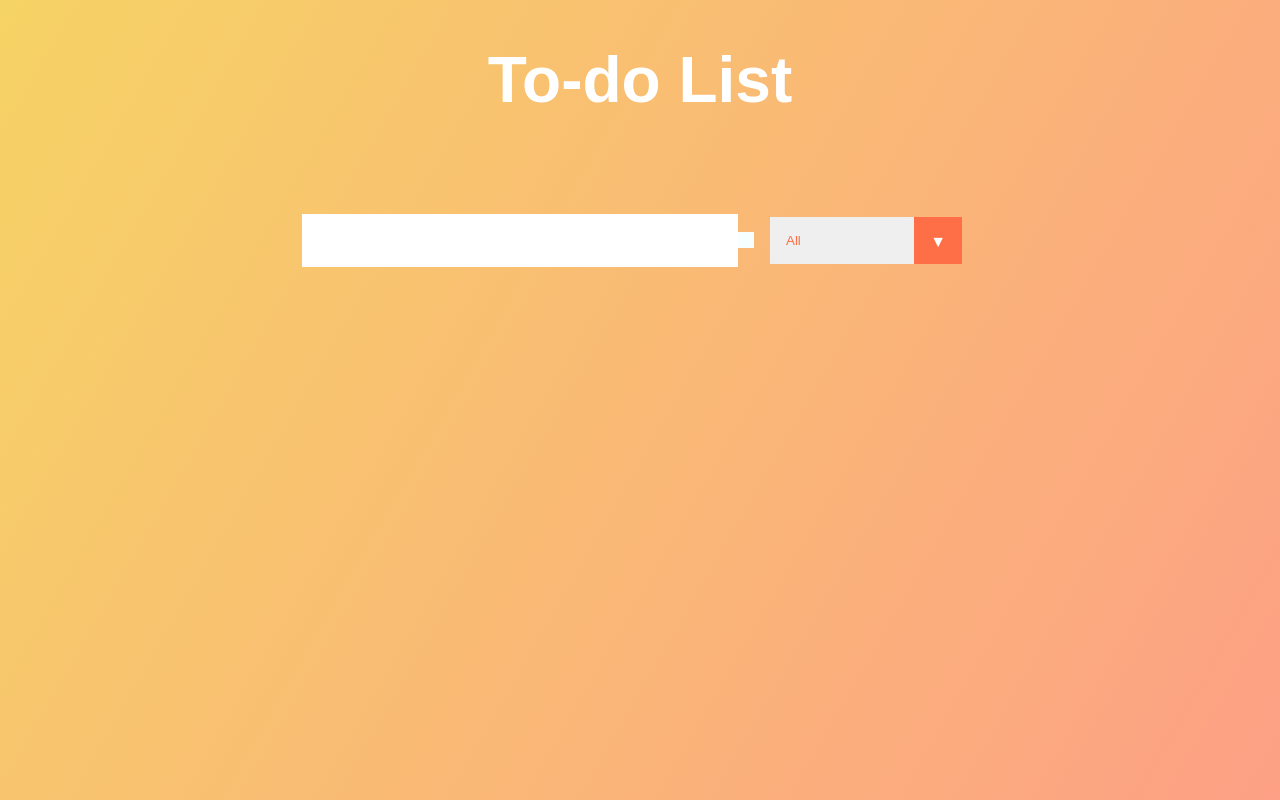
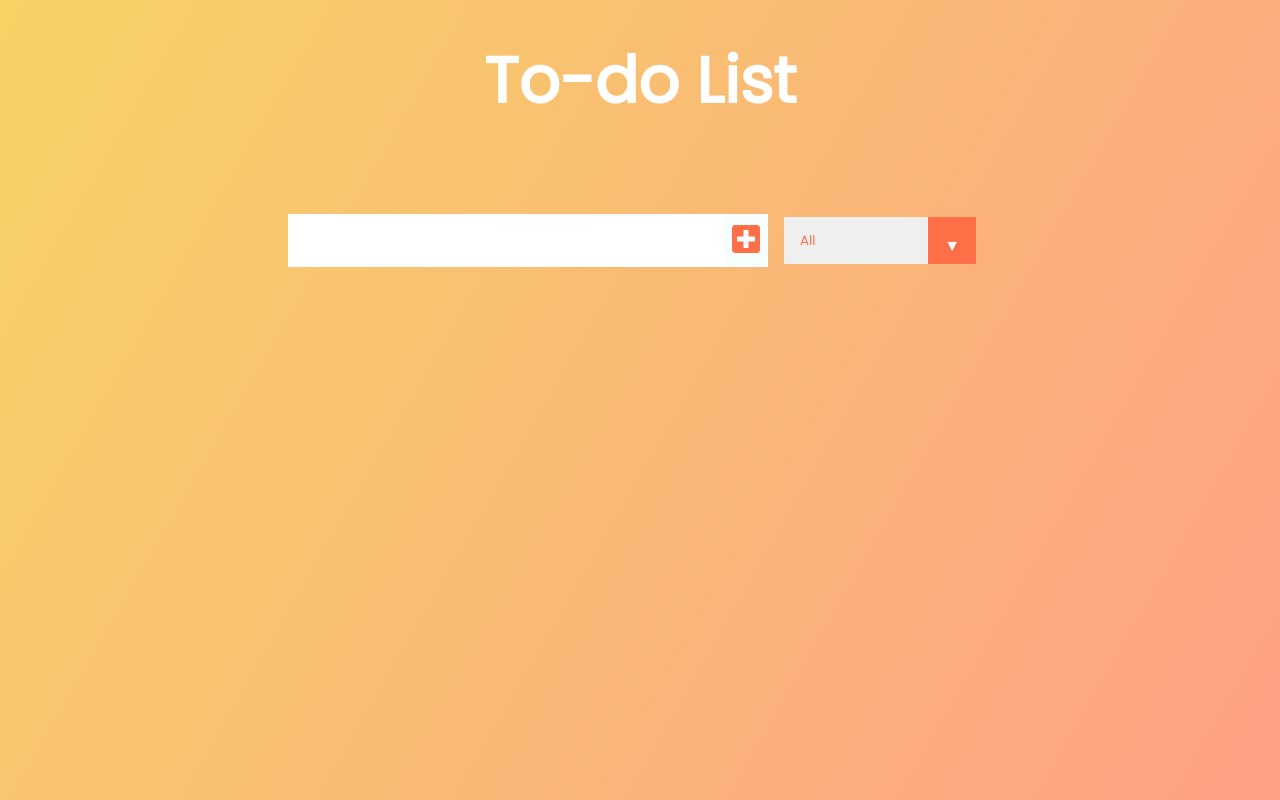
Before and after one commit to kelvinltse/react, a React (Create React App) app in the folder todo-list/: page / in a window 1280 px wide. Built offline with nearby package versions, Linux system fonts and the light colour scheme.

Commit message:
setting up state

```diff
--- a/todo-list/public/index.html
+++ b/todo-list/public/index.html
@@ -25,6 +25,16 @@
       Learn how to configure a non-root public URL by running `npm run build`.
     -->
     <title>React App</title>
+    <link
+      href="https://fonts.googleapis.com/css?family=Poppins&display=swap"
+      rel="stylesheet"
+    />
+    <link
+      rel="stylesheet"
+      href="https://cdnjs.cloudflare.com/ajax/libs/font-awesome/5.12.1/css/all.min.css"
+      integrity="sha256-mmgLkCYLUQbXn0B1SRqzHar6dCnv9oZFPEC1g1cwlkk="
+      crossorigin="anonymous"
+    />
   </head>
   <body>
     <noscript>You need to enable JavaScript to run this app.</noscript>
--- a/todo-list/src/App.js
+++ b/todo-list/src/App.js
@@ -1,13 +1,20 @@
+import React, { useState } from 'react';
 import './App.css';
 import Form from './components/Form';
+import TodoList from './components/TodoList';
 
 function App() {
+
+  const [inputText, setInputText] = useState("");
+  const [todos, setTodos] = useState([]);
+
   return (
     <div className="App">
       <header>
         <h1>To-do List</h1>
       </header>
-      <Form />
+      <Form inputText = {inputText} setInputText={setInputText} todos={todos} setTodos = {setTodos}/>
+      <TodoList/>
     </div>
   );
 }
--- a/todo-list/src/components/Form.js
+++ b/todo-list/src/components/Form.js
@@ -1,14 +1,29 @@
 import React from "react";
 
-const Form = () => {
+const Form = (props) => {
+
+    const inputTextHandler = (e) => {
+        console.log(e.target.value);
+        props.setInputText(e.target.value);
+    }
+
+    const submitHandler = (e) => {
+        console.log("heey");
+        e.preventDefault();
+        props.setTodos([
+            ...props.todos, {text: props.inputText, completed: false, id: Math.random() * 1000}
+        ])
+    }
+
     return (
-        <form>
-            <input type="text" class="todo-input" />
-            <button class="todo-button" type="submit">
-                <i class="fas fa-plus-square"></i>
+        <form onSubmit={submitHandler}>
+            <input onChange={inputTextHandler} className="todo-input" />
+            {/* onClick handler on button instead of onSubmit on Form? */}
+            <button className="todo-button" type="submit">
+                <i className="fas fa-plus-square"></i>
             </button>
-            <div class="select">
-                <select name="todos" class="filter-todo">
+            <div className="select">
+                <select name="todos" className="filter-todo">
                 <option value="all">All</option>
                 <option value="completed">Completed</option>
                 <option value="uncompleted">Uncompleted</option>
--- /dev/null
+++ b/todo-list/src/components/TodoList.js
@@ -0,0 +1,14 @@
+import React from "react";
+
+const TodoList = (props) => {
+
+
+
+    return (
+        <div className="todo-container">
+            <ul className="todo-list"></ul>
+        </div>
+    )
+}
+
+export default TodoList;
```
